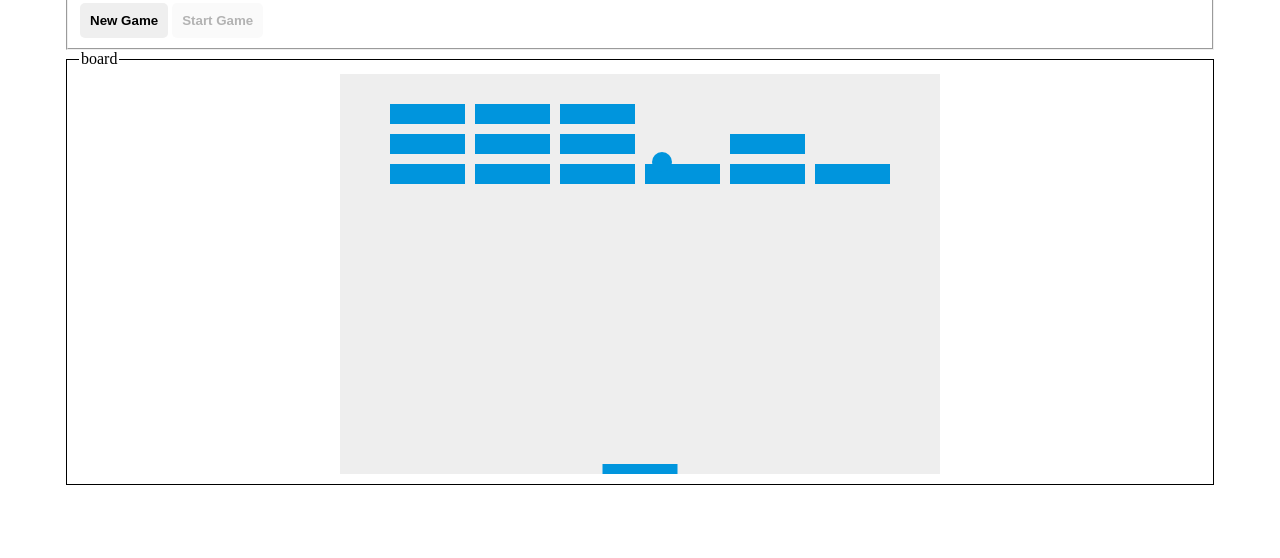
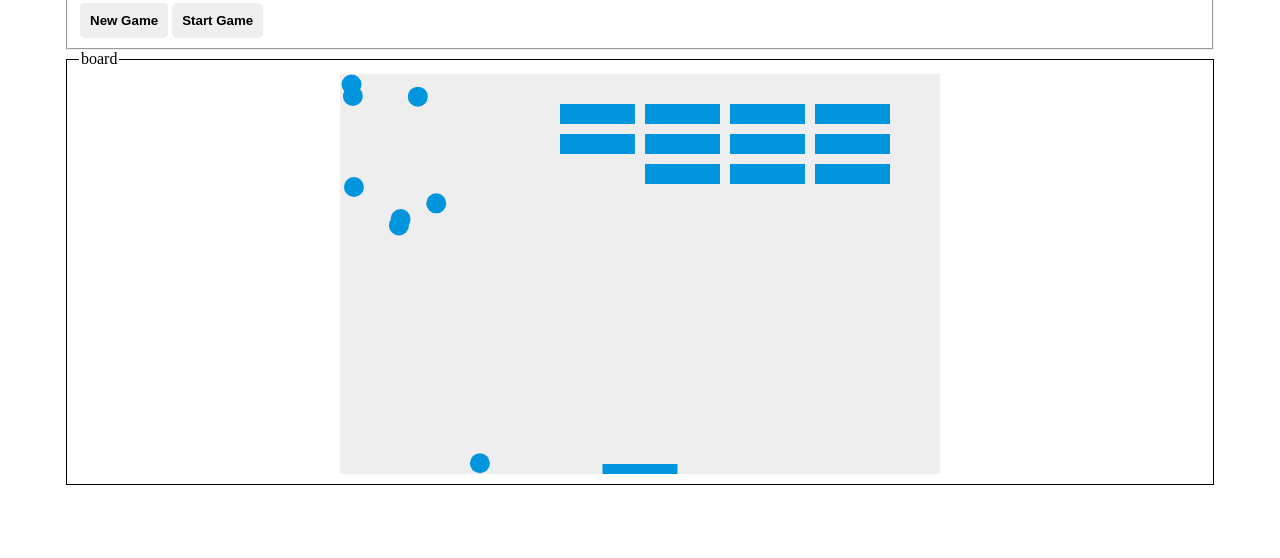
Before and after one commit to AugustinPech/JS_formation_campus, a plain HTML site: page pages/games/casseBrique.html in a window 1280 px wide. Both pictures are taken after a click on the button "Start Game". Shown: the part 230-788 px from the top of the page. Drawn offline with Linux system fonts and the light colour scheme; a web font is replaced by a local one.

```diff
--- a/json/games/casseBrique.js
+++ b/json/games/casseBrique.js
@@ -1,10 +1,95 @@
+function gameOver(){
+    clearInterval(interval)
+    const gameOverAlert= board.appendChild(document.createElement("div"))
+    gameOverAlert.className="gameOverAlertContainer"
+    gameOverAlert.appendChild(document.createElement("div"))
+    gameOverAlert.firstChild.className="gameOverAlert"
+    gameOverAlert.firstChild.innerText="GAME OVER"
+    setTimeout(
+        () => {
+            gameOverAlert.remove()
+            document.location.reload();
+        }, 1000)
+}
+const canvas = document.getElementById("myCanvas");
+const board = document.getElementById("board");
+const ctx = canvas.getContext("2d");
+const runBTN = document.getElementById("startGame");
+const newGameBTN = document.getElementById("newGame");
+/**
+ * ball has attributes
+*/
+let ballGroup = {
+    balls: [],
+    drawBalls() {
+        this.moveBalls()
+        this.balls.forEach(ball => ball.drawBall(ball))
+    },
+    moveBalls(){
+        this.balls.forEach(ball => {
+            ball.moveBall()
+        })
+    },
+    ballsOutHandler() {
+        this.balls.forEach(ball => {
+            ball.ballOut()
+        })
+    },
+    detroyBall(ball){
+        this.balls.splice(this.balls.indexOf(ball),1)
+        if (this.balls.length === 0) {
+            gameOver()
+        }
+    }
+}
+class Ball {
+    constructor(ballRadius, x, y, dx, dy) {
+        this.radius = ballRadius
+        this.x = x
+        this.y = y
+        this.dx = Math.random(dx)*2 -2
+        this.dy = Math.random(dy)*2 -2
+        ballGroup.balls.push(this)
+    }
+    brickBreakEvent(collisionCoordinates){
+        let newBall= new Ball(10, collisionCoordinates.x, collisionCoordinates.y , 2, -2)
+    }
+    drawBall(ball) {
+        ctx.beginPath();
+        ctx.arc(ball.x, ball.y, ball.radius, 0, Math.PI * 2);
+        ctx.fillStyle = "#0095DD";
+        ctx.fill();
+        ctx.closePath();
+    }
+    moveBall () {
+        this.x += this.dx;
+        this.y += this.dy;
+    }
+    ballOut() {
+        if (this.x + this.dx > canvas.width - this.radius ||this.x+ this.dx < this.radius) {
+            this.dx = -this.dx;
+        }
+        if (this.y + this.dy < this.radius) {
+            this.dy = -this.dy;
+        } else if (this.y + this.dy > canvas.height - this.radius) {
+            if (this.x + this.radius > paddleX && this.x < paddleX + paddleWidth + this.radius) {
+                this.dy = -this.dy;
+            } else {
+                ballGroup.detroyBall(this)
+            }
+        }
+    }
+}
+const ball = new Ball(10, canvas.width / 2, canvas.height - 30, 2, -2)
+
+
 class Brick {
-    constructor() {
+    constructor(nbLifePoints) {
         this.brickWidth =  75
         this.brickHeight =  20
         this.x
         this.y
-        this.status = 1
+        this.status = nbLifePoints
     }
 }
 let brickGroup = {
@@ -20,24 +105,24 @@
         for (let i=0; i<=brickColumnCount; i++){
             this.bricks.push(this.createRow(brickRowCount))
         }
-        this.drawBricks(brickRowCount,brickColumnCount)
     },
     createRow(brickRowCount) {
         let row = []
         for (let i = 0 ; i<brickRowCount; i++) {
-            row.push (new Brick)
+            row.push (new Brick(1))
         }
         return row
     },
-    drawBricks(brickRowCount,brickColumnCount) {
-        for (let c = 0; c < brickColumnCount; c++) {
+    drawBricks() {
+        const brickRowCount = this.bricks[0].length
+        const  brickColumnCount = this.bricks.length
+        for (let c = 0; c < brickColumnCount-1; c++) {
           for (let r = 0; r < brickRowCount; r++) {
             if (this.bricks[c][r].status === 1) {
                 const brickX = c * (this.bricks[c][r].brickWidth + this.brickPadding) + this.brickOffsetLeft;
                 const brickY = r * (this.bricks[c][r].brickHeight + this.brickPadding) + this.brickOffsetTop;
                 this.bricks[c][r].x = brickX;
                 this.bricks[c][r].y = brickY;
-                console.log(brickX,brickY)
                 ctx.beginPath();
                 ctx.rect(brickX, brickY, this.bricks[c][r].brickWidth, this.bricks[c][r].brickHeight);
                 ctx.fillStyle = "#0095DD";
@@ -52,36 +137,28 @@
             for (let r = 0; r < brickRowCount; r++) {
                 const b = this.bricks[c][r];
                 if (b.status === 1) {
+                    ballGroup.balls.forEach(
+                        ball => {
                             if (
-                x > b.x &&
-                x < b.x + this.bricks[c][r].brickWidth &&
-                y > b.y &&
-                y < b.y + this.bricks[c][r].brickHeight
+                                ball.x > b.x &&
+                                ball.x < b.x + this.bricks[c][r].brickWidth &&
+                                ball.y > b.y &&
+                                ball.y < b.y + this.bricks[c][r].brickHeight
                             ) {
-                dy = -dy;
-                b.status = 0;
+                                ball.dy = -ball.dy;
+                                b.status += -1;
+                                let collisionCoordinates = {x: ball.x, y: ball.y}
+                                ballGroup.balls[0].brickBreakEvent(collisionCoordinates)
                             }
+                        }
+                    )
                 }
             }
         }
     }
 }
 
-const canvas = document.getElementById("myCanvas");
-const board = document.getElementById("board");
-const ctx = canvas.getContext("2d");
-const runBTN = document.getElementById("startGame");
-const newGameBTN = document.getElementById("newGame");
 
-
-/**
- * ball has attributes
-*/
-const ballRadius = 10;
-let x = canvas.width / 2;
-let y = canvas.height - 30;
-let dx = 2;
-let dy = -2;
 
 /**
  * paddle has attributes
@@ -114,29 +191,10 @@
 function startGame() {
     const interval = setInterval(draw, 10);
 
-    function gameOver(){
-        clearInterval(interval)
-        const gameOverAlert= board.appendChild(document.createElement("div"))
-        gameOverAlert.className="gameOverAlertContainer"
-        gameOverAlert.appendChild(document.createElement("div"))
-        gameOverAlert.firstChild.className="gameOverAlert"
-        gameOverAlert.firstChild.innerText="GAME OVER"
-        setTimeout(
-            () => {
-                gameOverAlert.remove()
-                document.location.reload();
-            }, 1000)
-        }
     function resetCanvas() {
         ctx.clearRect(0, 0, canvas.width, canvas.height);
     }
-        function drawBall() {
-            ctx.beginPath();
-            ctx.arc(x, y, ballRadius, 0, Math.PI * 2);
-            ctx.fillStyle = "#0095DD";
-            ctx.fill();
-            ctx.closePath();
-        }
+
     function drawPaddle() {
         if (rightPressed) {
             paddleX = Math.min(paddleX + 7, canvas.width - paddleWidth);
@@ -149,33 +207,41 @@
         ctx.fill();
         ctx.closePath();
     }
+    function didPlayerWin(){
+        let statusSum = true
+        statusSum = brickGroup.bricks.flat().forEach( brick => statusSum= statusSum && (brick.status === 0))
 
+        let winCondition =statusSum
 
-        function draw() {
-            if (x + dx > canvas.width - ballRadius || x + dx < ballRadius) {
-                dx = -dx;
-            }
-        if (y + dy < ballRadius) {
-            dy = -dy;
-        } else if (y + dy > canvas.height - ballRadius) {
-            if (x > paddleX && x < paddleX + paddleWidth) {
-                dy = -dy;
-            } else {
-                gameOver();
+        // console.log(winCondition, brickGroup.bricks.flat())
+        if (winCondition) {
+            clearInterval(interval)
+            const winAlert= board.appendChild(document.createElement("div"))
+            winAlert.className="winAlertContainer"
+            winAlert.appendChild(document.createElement("div"))
+            winAlert.firstChild.className="winAlert"
+            winAlert.firstChild.innerText="YOU WIN, CONGRATULATIONS!"
+            setTimeout(
+                () => {
+                    winAlert.remove()
+                    document.location.reload();
+                }, 1000)
         }
     }
+    function draw() {
+        ballGroup.ballsOutHandler()
         resetCanvas()
-        brickGroup.createBrickGroup(3,6)
+        brickGroup.drawBricks()
         brickGroup.collisionDetection(3,6)
-        drawBall();
-        drawPaddle();
-        x += dx;
-        y += dy;
+        didPlayerWin()
+        ballGroup.drawBalls()
+        drawPaddle()
     }
 }
 
 
 runBTN.addEventListener("click", function () {
+        brickGroup.createBrickGroup(3,6)
     startGame();
-        this.disabled = true;
+
     });
--- a/pages/games/casseBrique.html
+++ b/pages/games/casseBrique.html
@@ -16,7 +16,7 @@
     <header>
         <img src="https://www.svgrepo.com/show/506800/burger-menu.svg" alt="dropdown menu button" class="header-left-element header-element dropdownBTN">
         <div class ="header-center-block">
-            <a href="/CV/CV_Augustin.html">
+            <a href="/CV/">
                 <img  src="/JS_formation_campus/img/Vector.svg" alt="dropdown menu button" class="header-element">
             </a>
         </div>
```
Also changed, not shown: index.html (+1 -1 lines), pages/form.html (+1 -1 lines), pages/gallery.html (+1 -1 lines), pages/games/blackJack.html (+1 -1 lines), pages/games/memory.html (+1 -1 lines). Lines whose indentation alone changed are shown as unchanged.
